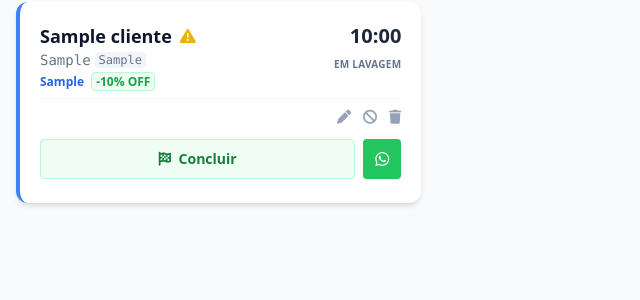
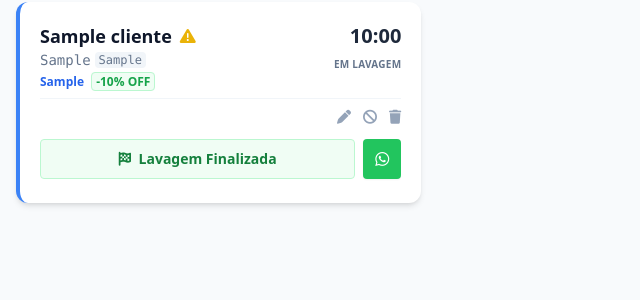
Before and after one commit to Salrefinado/Mantis-Automotive, a Flask app: template templates/dashboard.html in a window 1280 px wide. Shown: the part 313-613 px from the top of the page, without its empty margins (0-640 px from the left). Run offline with Flask 3, Linux system fonts and the light colour scheme; tables that the repository leaves empty hold one stand-in row (values such as "Sample post"); the template is opened without the code that fills it: values that come from a table or form of the project are taken from there, most other values are stand-ins (such as "Sample title", 1, 10 or a date in 2020); some libraries are stand-ins or nearby versions.

Commit message:
Update dashboard.html

```diff
--- a/templates/dashboard.html
+++ b/templates/dashboard.html
@@ -101,7 +101,7 @@
                         </button>
                     {% elif agenda.status == 'Em Lavagem' %}
                         <button onclick="abrirModalStatus('{{ agenda.id }}', 'Lavagem Concluída')" class="flex-1 bg-green-50 text-green-700 py-2 px-3 rounded text-center text-sm font-semibold hover:bg-green-100 border border-green-200 whitespace-nowrap transition">
-                            <i class="fa-solid fa-flag-checkered mr-1"></i> Concluir
+                            <i class="fa-solid fa-flag-checkered mr-1"></i> Lavagem Finalizada
                         </button>
                     {% else %}
                         <button onclick="abrirModalMidia('{{ agenda.id }}')" class="flex-1 bg-purple-50 text-purple-700 py-2 px-3 rounded text-center text-sm font-semibold hover:bg-purple-100 border border-purple-200">
@@ -380,8 +380,16 @@
         const form = document.getElementById('formAtualizarStatus');
         const titulo = document.getElementById('statusTitulo');
 
+        // Agora usamos o status passado diretamente (o backend trata se vier com %)
         form.action = "/atualizar_status/" + id + "/" + status;
-        titulo.innerText = status === 'Em Lavagem' ? 'Iniciar Lavagem' : 'Concluir Lavagem';
+
+        if (status === 'Em Lavagem') {
+            titulo.innerText = 'Iniciar Lavagem';
+        } else if (status === 'Lavagem Concluída') {
+            titulo.innerText = 'Confirmar Lavagem Finalizada';
+        } else {
+            titulo.innerText = 'Atualizar Status';
+        }
 
         definirHoraAgora();
         modal.classList.remove('hidden');
```
